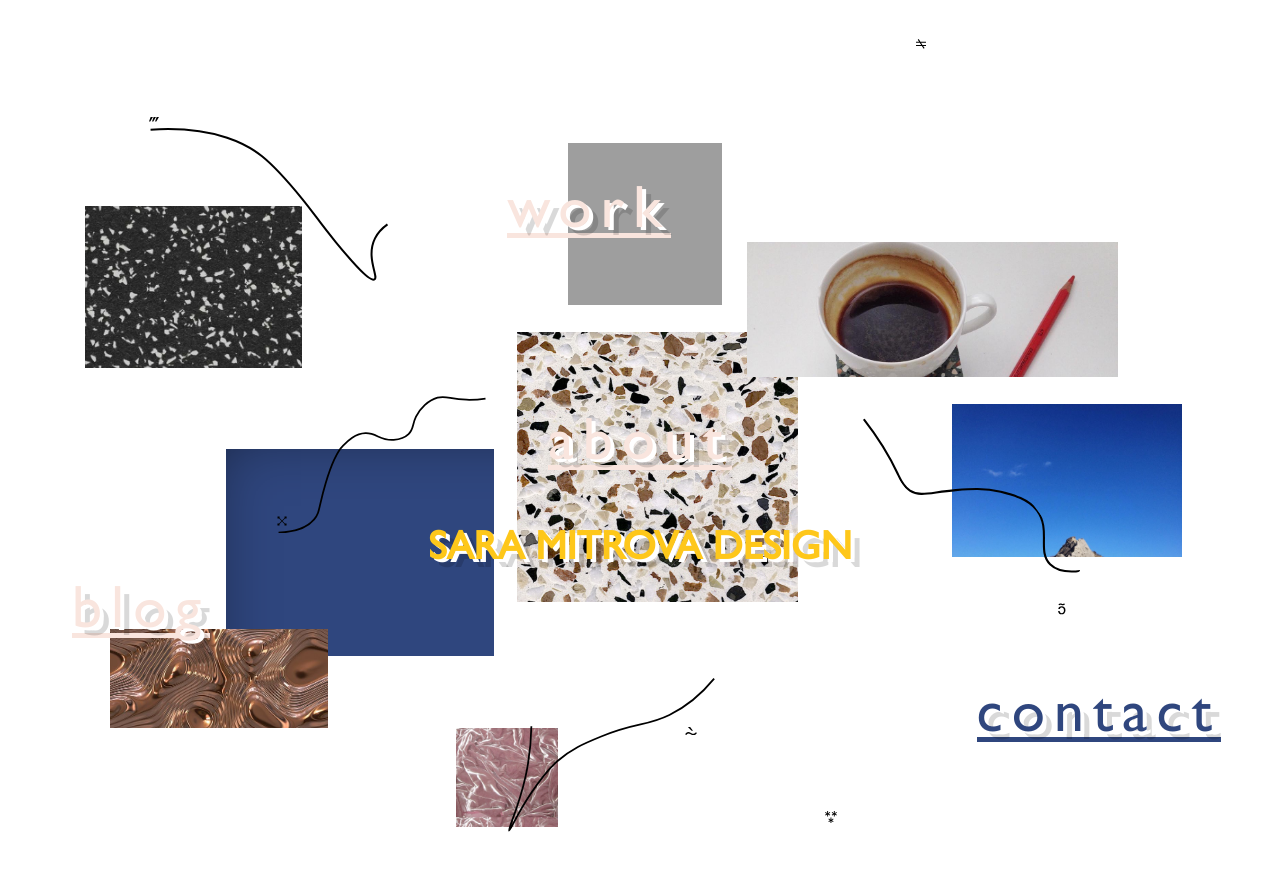
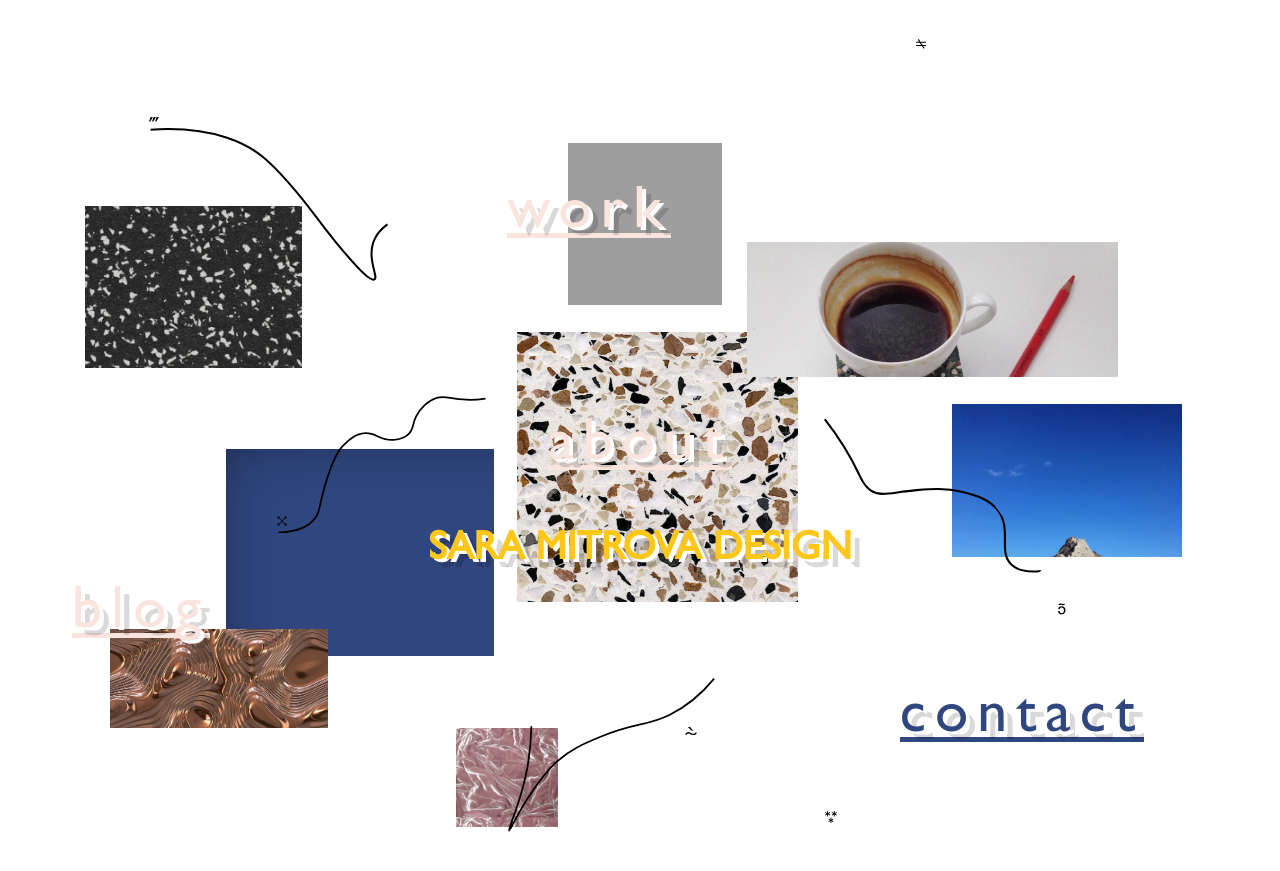
Before and after one commit to hermanskafka/hermanskafka.github.io, a Jekyll site: the page built from index.html, in a window 1280 px wide. Shown: the top 871 px of the page. Built offline with Jekyll 4.4.1, drawn with Linux system fonts in a browser that asks for light colours; grey boxes are pictures that could not be loaded.

Commit message:
Index page minor CSS changes

```diff
--- a/css/main.css
+++ b/css/main.css
@@ -91,7 +91,7 @@ a{
 }
 #contact{
     top: 75vh;
-    right: 4vw;
+    right: 10vw;
     color:#2F467E;
 
 }
@@ -206,7 +206,7 @@ a{
 }
 #sig4{
     width: 250px;
-    right: 14vw;
+    right: 17vw;
     transform: rotate(54deg);
     top: 49vh;
 }
```
